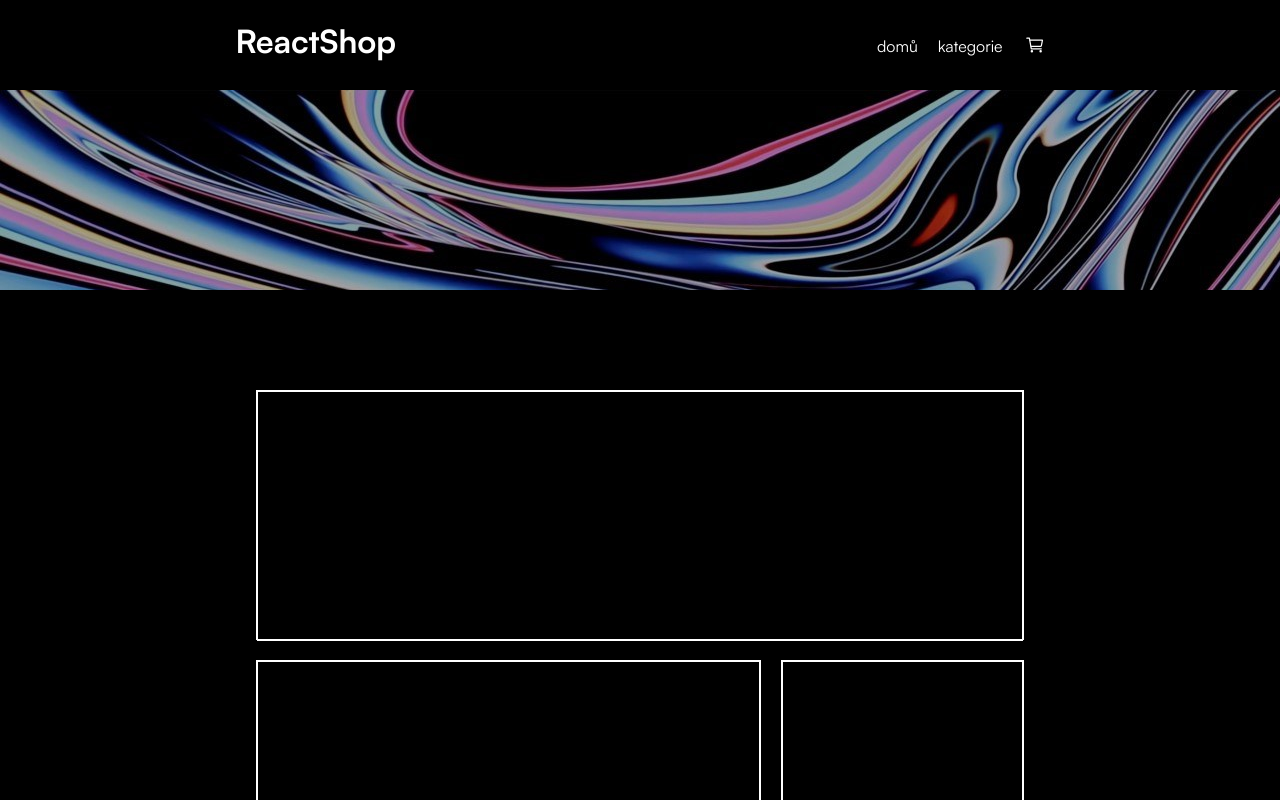
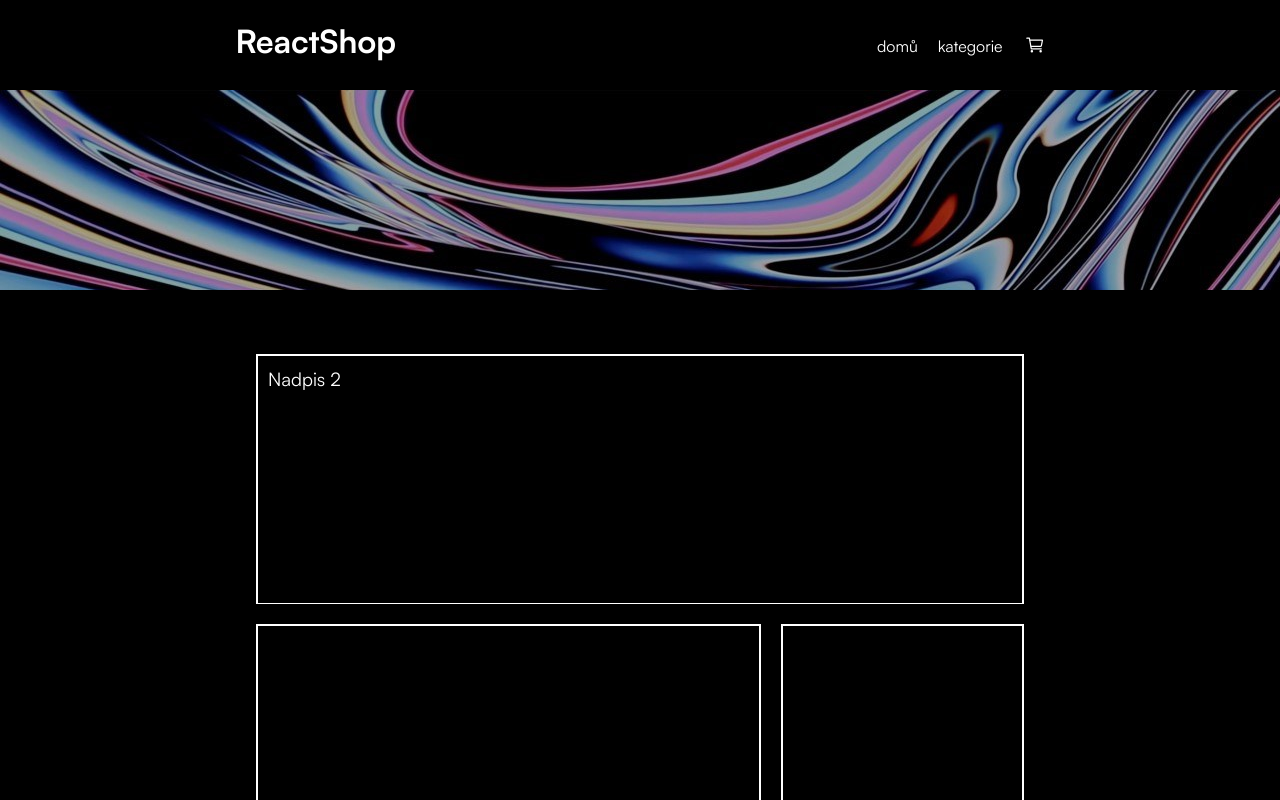
Before and after one commit to karelbrr/react-eshop, a React (Create React App) app: page / in a window 1280 px wide. Shown: the top 800 px of the page. Built offline with nearby package versions, Linux system fonts and the light colour scheme; data requests are answered from the project's data file.

Commit message:
pridani slideru zatim bez dat

```diff
--- a/src/components/Home.css
+++ b/src/components/Home.css
@@ -46,7 +46,6 @@
   display: grid;
   width: 60%;
   margin: auto;
-  margin: 100px auto;
   grid-template-columns: 1fr 1fr 1fr;
   grid-gap: 20px;
   grid-template-areas:
@@ -54,7 +53,6 @@
     "news news sidebar";
 }
 
-.content-item-1,
 .content-item-2,
 .content-item-3 {
   border: 1px solid white;
@@ -65,9 +63,30 @@
   }
 }
 
-.content-item-1 {
+.slider {
+  width: 60%;
+  margin: auto;
+  margin-top: 64px;
+
+}
+
+.slider-item-1 {
+  text-decoration: none;
   grid-area: content;
   height: 250px;
+  width: 100%;
+  color: white;
+  border: 1px solid white;
+  transition: 300ms;
+  &:hover {
+    border-bottom: 5px solid white;
+  }
+}
+
+.slider-text-heading {
+  font-family: Satoshi-Variable;
+  font-weight: 400;
+  padding: 10px;
 }
 
 .content-item-2 {
--- a/src/components/Home.js
+++ b/src/components/Home.js
@@ -1,17 +1,36 @@
 import { Link } from "react-router-dom";
 import "./Home.css";
 import useFetch from "./useFetch";
+import Slider from 'react-slick';
+import 'slick-carousel/slick/slick.css';
+import 'slick-carousel/slick/slick-theme.css';
 
 const Home = () => {
   const {
     data: articles,
   } = useFetch("http://localhost:8000/news");
 
+  const settings = {
+    dots: true,
+    arrows: false,
+    infinite: true,
+    speed: 400,
+    slidesToShow: 1,
+    slidesToScroll: 1,
+    autoplay: true,
+    autoplaySpeed: 5000,
+  };
+
   return (
     <div className="home">
       <div className="bg-container"></div>
+      <Slider {...settings} className="slider">
+          <Link className="slider-item-1"><div className="slider-item-1"><h3 className="slider-text-heading">Nadpis 1</h3></div></Link>
+          <Link className="slider-item-1"><div className="slider-item-1"><h3 className="slider-text-heading">Nadpis 2</h3></div></Link>
+          <Link className="slider-item-1"><div className="slider-item-1"><h3 className="slider-text-heading">Nadpis 3</h3></div></Link>
+
+        </Slider>
       <div className="content-container">
-        <Link className="content-item-1"><div className="content-item-1"></div></Link>
         <Link className="content-item-2"><div className="content-item-2"></div></Link>
         <Link className="content-item-3"><div className="content-item-3"></div></Link>
       </div>
```
Also changed, not shown: data/db.json (line endings or trailing spaces).
